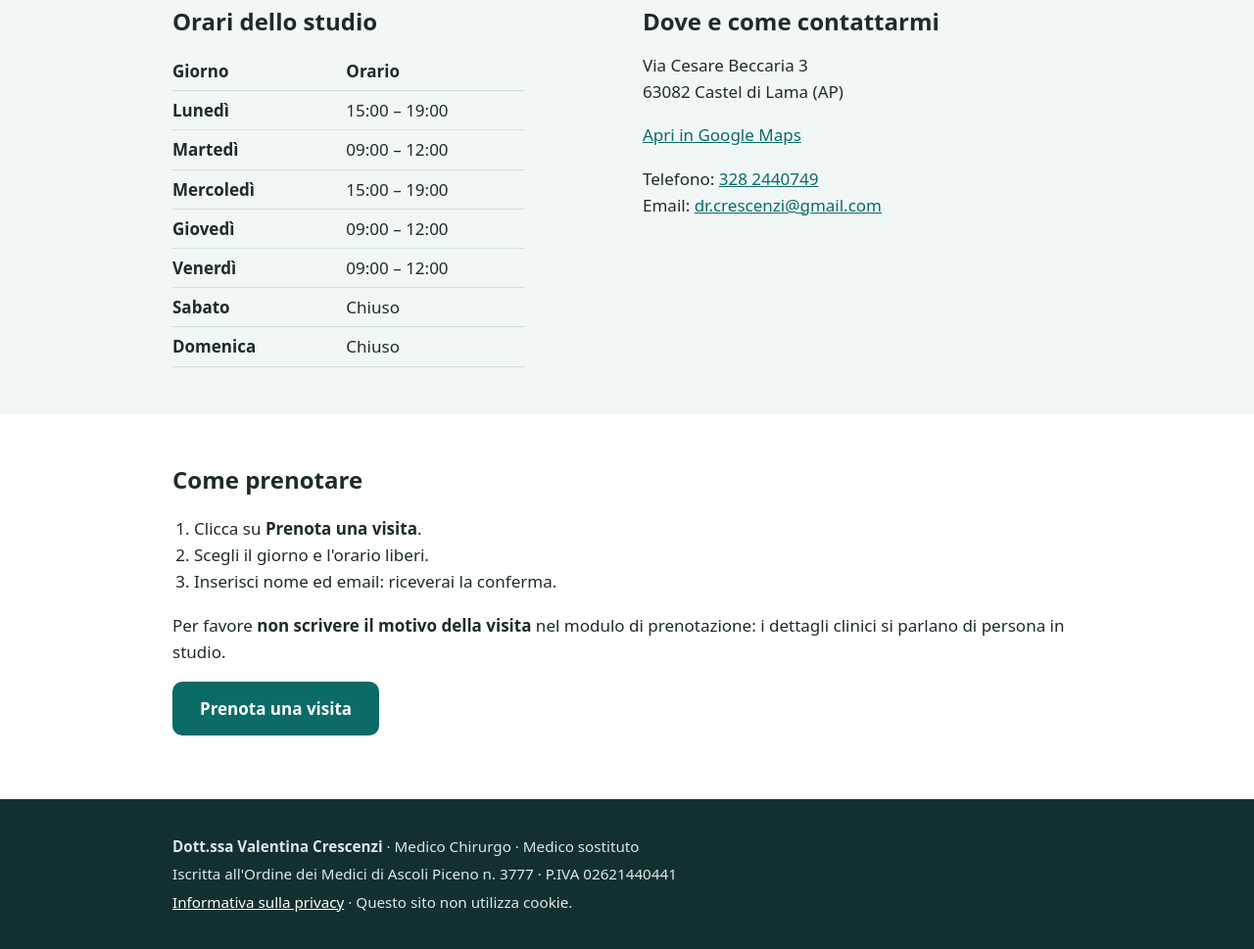
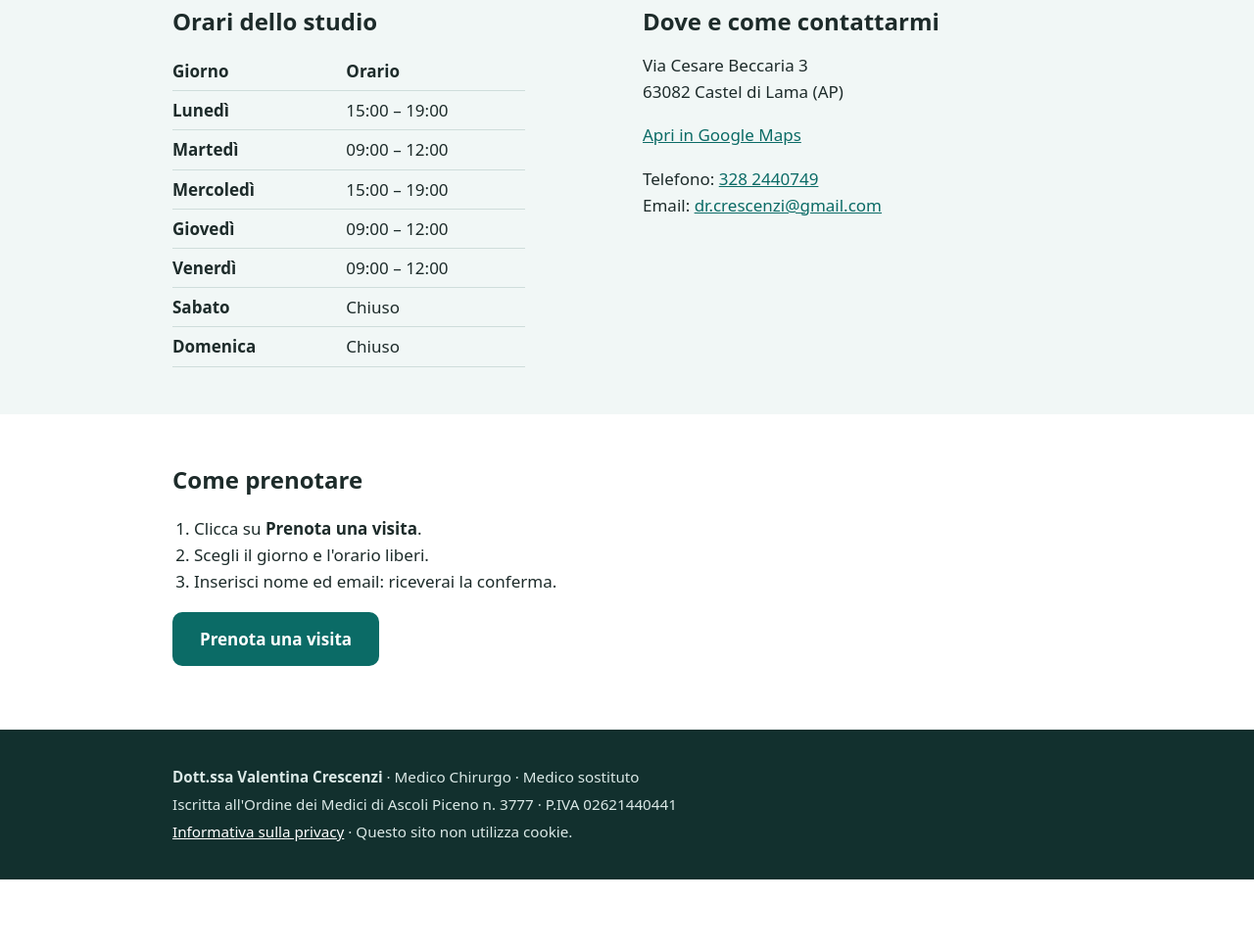
Before and after one commit to alessandro-crescenzi/sito-valentina-crescenzi, a plain HTML site: page index.html in a window 1280 px wide. Shown: the part 872-1841 px from the top of the page at 98% size. After the commit the page ends 1770 px from the top, so only its background shows below. Drawn offline with Linux system fonts and the light colour scheme.

Commit message:
removed "please..."

```diff
--- a/index.html
+++ b/index.html
@@ -128,7 +128,6 @@
           <li>Scegli il giorno e l'orario liberi.</li>
           <li>Inserisci nome ed email: riceverai la conferma.</li>
         </ol>
-        <p>Per favore <strong>non scrivere il motivo della visita</strong> nel modulo di prenotazione: i dettagli clinici si parlano di persona in studio.</p>
         <p><a class="btn" href="https://calendar.app.google/C95pxmsngUZskD6g8" rel="noopener">Prenota una visita</a></p>
       </div>
     </section>
```
